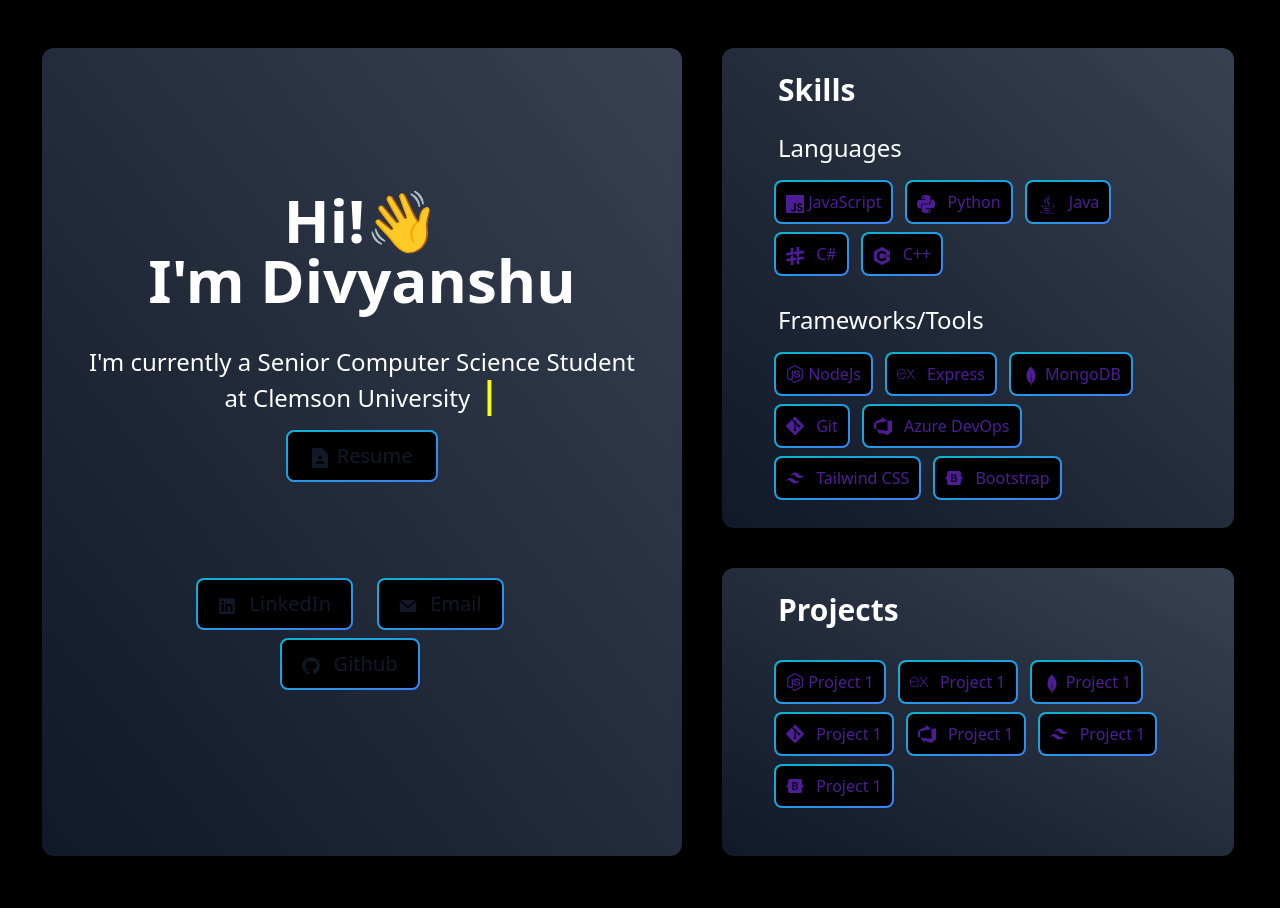
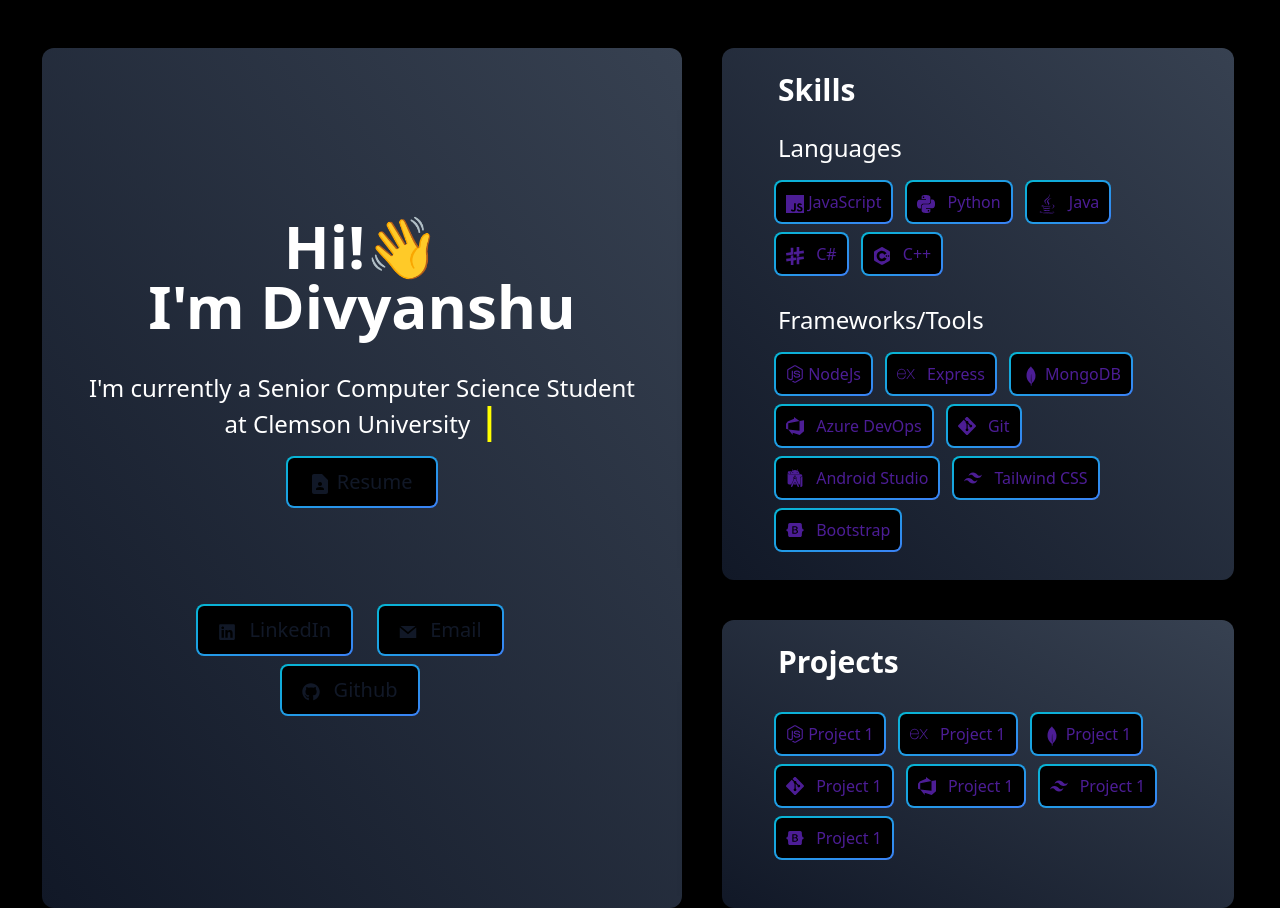
Before and after one commit to divpatel10/divyanshupatel.me, a React (Create React App) app in the folder mywebsite/: page / in a window 1280 px wide. Before the commit the page ends 856 px from the top, so only its background shows below. Built offline with nearby package versions, Linux system fonts and the light colour scheme; the HTML template or start-up script is replaced by a standard one.

Commit message:
more css changes

```diff
--- a/mywebsite/src/components/Skills.js
+++ b/mywebsite/src/components/Skills.js
@@ -1,6 +1,6 @@
 import React from "react"
 import Tags from "./Tags";
-import { SiJavascript, SiPython, SiSharp, SiCplusplus, SiExpress, SiMongodb, SiAzuredevops, SiGit, SiTailwindcss } from 'react-icons/si';
+import { SiJavascript, SiPython, SiSharp, SiCplusplus, SiExpress, SiMongodb, SiAzuredevops, SiGit, SiTailwindcss, SiAndroidstudio } from 'react-icons/si';
 import { FaBootstrap, FaJava, FaNodeJs } from 'react-icons/fa';
 
 
@@ -34,8 +34,9 @@
                     <Tags title="NodeJs" icon={<FaNodeJs className="inline-block text-lg -mt-1" />} />
                     <Tags title="Express" icon={<SiExpress className="inline-block text-lg mr-2 -mt-1" />} />
                     <Tags title="MongoDB" icon={<SiMongodb className="inline-block text-xl" />} />
+                    <Tags title="Azure DevOps" icon={<SiAzuredevops className="inline-block text-lg mr-2 -mt-1" />} />
                     <Tags title="Git" icon={<SiGit className="inline-block text-lg mr-2 -mt-1" />} />
-                    <Tags title="Azure DevOps" icon={<SiAzuredevops className="inline-block text-lg mr-2 -mt-1" />} />
+                    <Tags title="Android Studio" icon={<SiAndroidstudio className="inline-block text-lg mr-2 -mt-1" />} />
                     <Tags title="Tailwind CSS" icon={<SiTailwindcss className="inline-block text-lg mr-2 -mt-1" />} />
                     <Tags title="Bootstrap" icon={<FaBootstrap className="inline-block text-lg mr-2 -mt-1" />} />
                 </div>
```
